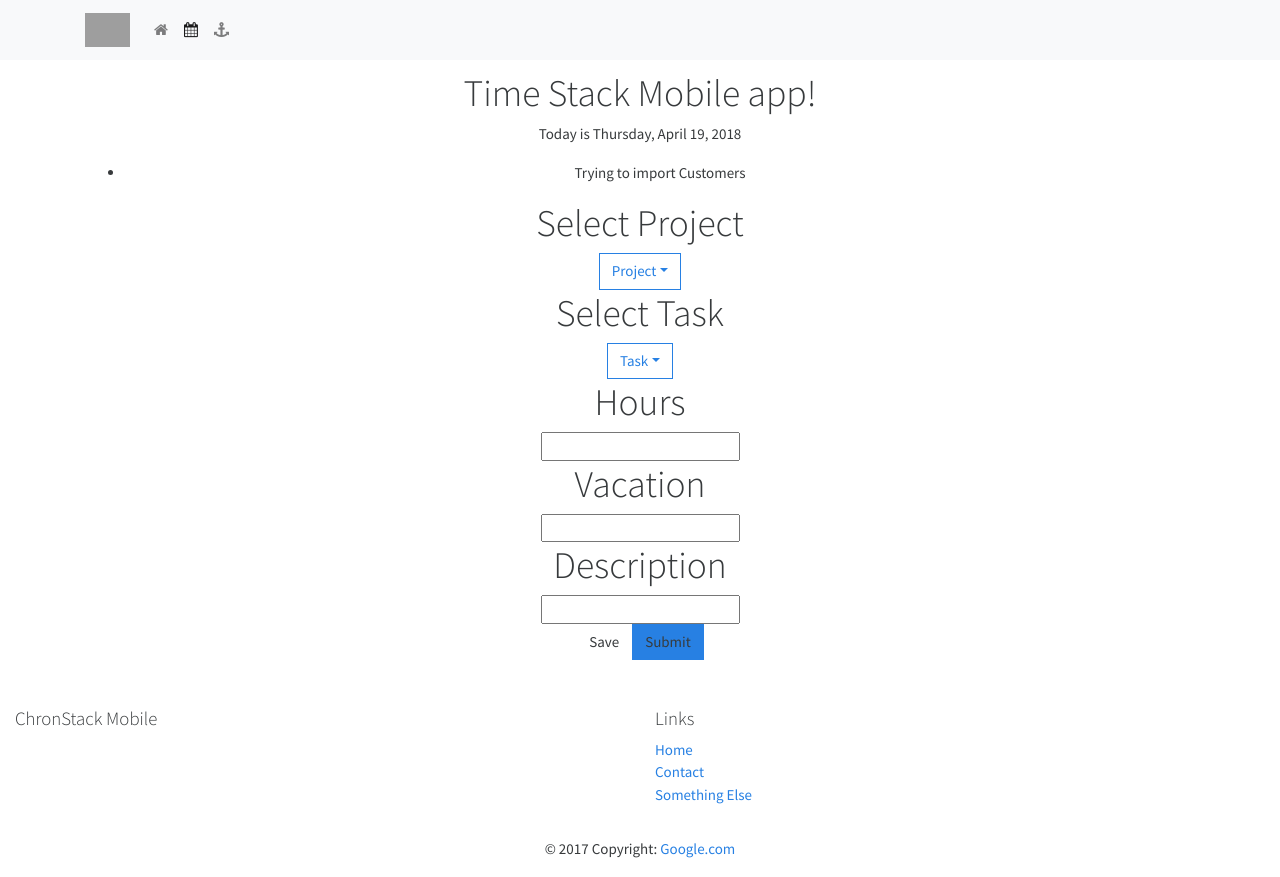
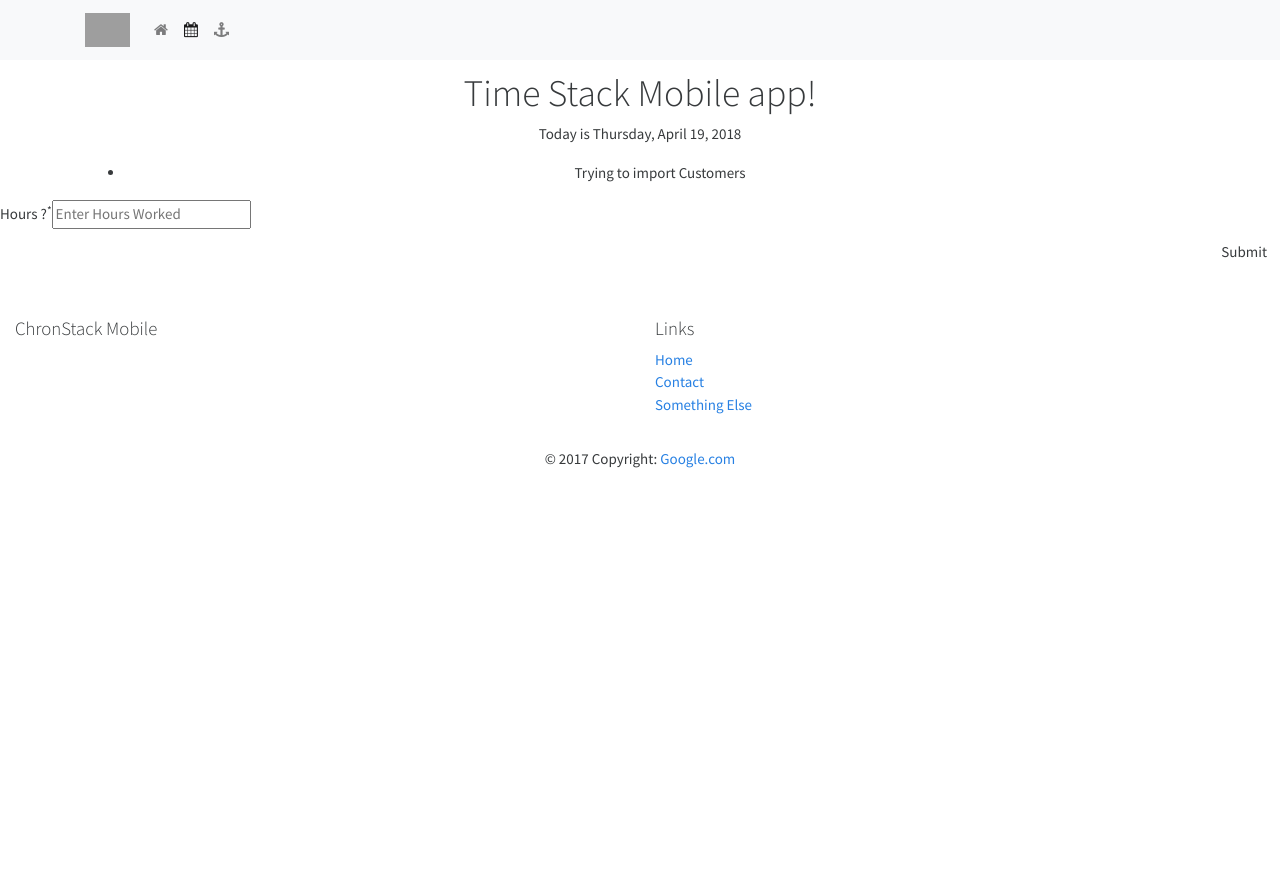
Before and after one commit to Harshavardhan086/time_stack_mobile, an Angular app: page /time-entry in a window 1280 px wide. After the commit the page ends 800 px from the top, so only its background shows below. Built offline with nearby package versions, Linux system fonts and the light colour scheme; grey boxes are pictures that could not be loaded.

Commit message:
updated time_entry form to submits hours to rails

```diff
--- a/src/app/app.component.ts
+++ b/src/app/app.component.ts
@@ -24,35 +24,6 @@
   }
   ngOnInit() {
     //this.http.get('http://localhost:3000/api/get_all_users').subscribe(json => console.log(json));
-    this.getUsers();
-  }
 
-  getUsers(){
-    this.reqObj.email = this.cus.getCurrentUser();
-    this.ds.getUsers(this.reqObj).subscribe(res=>{
-      this.response = res;
-      if(this.response.status == 'ok'){
-        this.userList = this.getUserList(this.response);
-        console.log(res)
-        console.dir(this.userList)
-      }
-    }, err=>{
-      console.log(err);
-    });
-  }
-
-  getUserList(response){
-    if ((response.users_data.length )){
-      var ul:any[] = [];
-      ul = response.users_data;
-      for(let i =0; i<response.users_data.length;++i){
-        var ui: any = {};
-        ui.email= response.users_data[i]['email'];
-        ul[i]['userInfo'] = ui;
-      }
-      return ul;
-    } else {
-      return [];
-    }
-  }
+  };
 }
--- a/src/app/services/auth.service.ts
+++ b/src/app/services/auth.service.ts
@@ -16,7 +16,7 @@
   //get token
   getAuthToken(reqObj): Observable<Object>{
   	let headers = new Headers({ 'Content-Type': 'application/x-www-form-urlencoded; charset=UTF-8' });
-  	return this.http.post("http://localhost:3000/login_user", reqObj, httpOptions).map(res =>{
+  	return this.http.post("http://localhost:3000/api/login_user", reqObj, httpOptions).map(res =>{
   		console.log(res);
   		this.cs.setAuth(res)
   		return res;
--- a/src/app/services/data-source.service.ts
+++ b/src/app/services/data-source.service.ts
@@ -24,4 +24,10 @@
     return res;
 	});
 	};
+    // Submit TimeEntry
+  sendTimeEntry(reqObj): Observable<Object>{
+    return this.http.post("http://localhost:3000/api/login_user", reqObj, this.httpOptions).map(res =>{
+      return res;
+    });
+  };
 }
--- a/src/app/time-entry/time-entry.component.html
+++ b/src/app/time-entry/time-entry.component.html
@@ -1,59 +1,55 @@
-<div style="text-align:center">
-  <div class="container" style="margin-top: 10px;">
+<div class="body-wrapper clearfix">
+  <section class="fSection">
+    <div class="row form-field-wrapper">
+      <div class="col-sm-12">
+
+        <form id="entryForm" [formGroup]="newEntryForm" autocomplete="off" (ngSubmit)="createEntry()">
 
             <div class="row">
-      <div class="col">
-
-        <h1>Select Project</h1>
-        <div ngbDropdown class="d-inline-block">
-          <button class="btn btn-outline-primary" id="dropdownBasic1" ngbDropdownToggle>Project</button>
-          <div ngbDropdownMenu aria-labelledby="dropdownBasic1">
-            <button class="dropdown-item">TimeStack</button>
-            <button class="dropdown-item">DentistLink</button>
-            <button class="dropdown-item">RepoMan</button>
-          </div>
-
-           <h1>Select Task</h1>
-           <div ngbDropdown class="d-inline-block">
-          <button class="btn btn-outline-primary" id="dropdownBasic2" ngbDropdownToggle>Task</button>
-          <div ngbDropdownMenu aria-labelledby="dropdownBasic2">
-            <button class="dropdown-item">TimeStack</button>
-            <button class="dropdown-item">DentistLink</button>
-            <button class="dropdown-item">RepoMan</button>
-          </div>
-
+                <div class="col-sm-12">
+                  <label class="label_txt" for="Hours"> Hours ?<sup>*</sup></label>
+                  <input type="text" class="cust_input" formControlName="Hours"  placeholder="Enter Hours Worked" required/>
                 </div>
             </div>
-
-    <div class = "row">
-    	<div class ="col">
-    		<h1>Hours</h1>
-    		<input type="text" name="hours" >
+            <!-- <div class="_clearfix"></div>
+            <div class="row">
+                <div class="col-sm-12">
+                    <label class="label_txt" for="lastName">Patient's last name:?<sup>*</sup></label>
+                    <input type="text" class="cust_input" formControlName="last_name"  placeholder="Enter Last Name" required/>
                 </div>
             </div>
-
-    <div class = "row">
-    	<div class ="col">
-    		<h1>Vacation</h1>
-    		<input type="string" name="vacation">
-    	</div>
-    </div>
-
-    <div class = "row">
-    	<div class ="col">
-    		<h1>Description</h1>
-    		<input type="string" name="Description" required minlength="4">
-    	</div>
-    </div>
-
             <div class="_clearfix"></div>
             <div class="row">
                 <div class="col-sm-12">
-                <a  class="btn btn-default">Save</a>
-                <a  class="btn btn-primary">Submit</a>
+                    <label class="label_txt">Patient Phone Number:?<sup>*</sup></label>
+                    <input type="text" class="cust_input" formControlName="patient_phone" placeholder="Phone Number" required>
                 </div>
             </div>
-    </div>
-
+            <div class="_clearfix"></div>
+            <div class="row">
+                <div class="col-sm-12">
+                    <label class="label_txt">Healthcare coverage:?<sup>*</sup></label>
+                    <select class="cust_input" formControlName="reason_for_visit" required>
+                        <option *ngFor="let vr of visitList" [ngValue]="vr">{{vr}}</option>
+                    </select>
                 </div>
             </div>
+            <div class="_clearfix"></div>
+            <div class="row">
+                <div class="col-sm-12">
+                    <label class="label_txt">Patient ID number for the coverage?<sup>*</sup></label>
+                    <input type="text" class="cust_input" formControlName="Patient_coverage" placeholder="Patient Id number" required>
+                </div>
+            </div> -->
+            <div class="_clearfix"></div>
+            <div class="row">
+                <div class="col-sm-12 text-right">
+                    <button type="submit" class="btn cust_btn submit" *ngIf="appointmentAction != 'Edit'">Submit</button>
+                    <button type="submit" class="btn cust_btn submit" *ngIf="appointmentAction == 'Edit'">Update</button>
+                </div>
+            </div>
+        </form>
+      </div>
+    </div>
+  </section>
+</div>
--- a/src/app/time-entry/time-entry.component.ts
+++ b/src/app/time-entry/time-entry.component.ts
@@ -1,5 +1,10 @@
-import { Component, OnInit } from '@angular/core';
+import { Component, OnInit, EventEmitter } from '@angular/core';
 import { Router } from '@angular/router';
+import { FormBuilder, FormControl, FormGroup, Validators} from '@angular/forms';
+import { CurrentUserService } from '../services/current-user.service';
+import { DataSourceService } from '../services/data-source.service';
+import { AuthService } from '../services/auth.service';
+
 
 @Component({
   selector: 'app-time-entry',
@@ -7,10 +12,48 @@
   styleUrls: ['./time-entry.component.scss']
 })
 export class TimeEntryComponent implements OnInit {
+	// initialize variables
 	time = {hour: 13, minute: 30};
-  constructor() { }
+	relations:String[];
+	visitList: String[];
+	newEntryForm: FormGroup;
+	reqObj:any = {};
+	response: any = {};
+	appointmentAction: string = '';
+
+  constructor(	private fb: FormBuilder,
+  				private router: Router,
+  				private uAuthService: AuthService,
+  				private cs: CurrentUserService,
+  				private ds: DataSourceService){
+  			this.createForm();
+  				};
 
   ngOnInit() {
+  };
+createForm(){
+    this.newEntryForm = this.fb.group({
+      project:[''],
+      tasks: [''],
+      Hours: [''],
+      vacation:[''],
+      description: ['']
+    })
+  }
+  createEntry(){
+    this.reqObj = this.newEntryForm.value;
+    this.reqObj.email = this.cs.getCurrentUser();
+    console.log(this.reqObj)
+    //call the data.source method to deliver items
+    this.ds.sendTimeEntry(this.reqObj).subscribe(response =>{
+      this.response = response;
+      if(this.response.status == 'ok'){
+        alert(this.response.message)
+      }
+    }, err => {
+      console.log(err);
+    });
+    this.router.navigate(['/home'])
   }
 
 }
```
Lines whose indentation alone changed are shown as unchanged.
